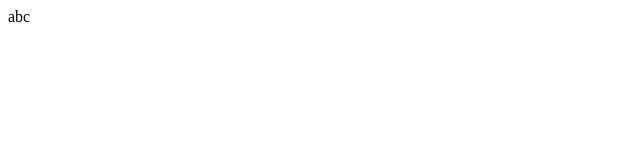
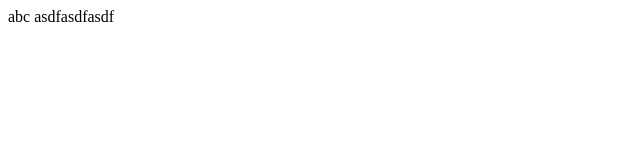
Before and after one commit to anhvuqbhg/anhvuqbhg, a plain HTML site: page index.html in a window 1280 px wide. Shown: the whole page, without its empty margins (0-640 px from the left). Drawn offline with Linux system fonts and the light colour scheme.

Commit message:
Thu commit 2

```diff
--- a/index.html
+++ b/index.html
@@ -8,5 +8,6 @@
 </head>
 <body>
     abc
+asdfasdfasdf
 </body>
 </html>
```
